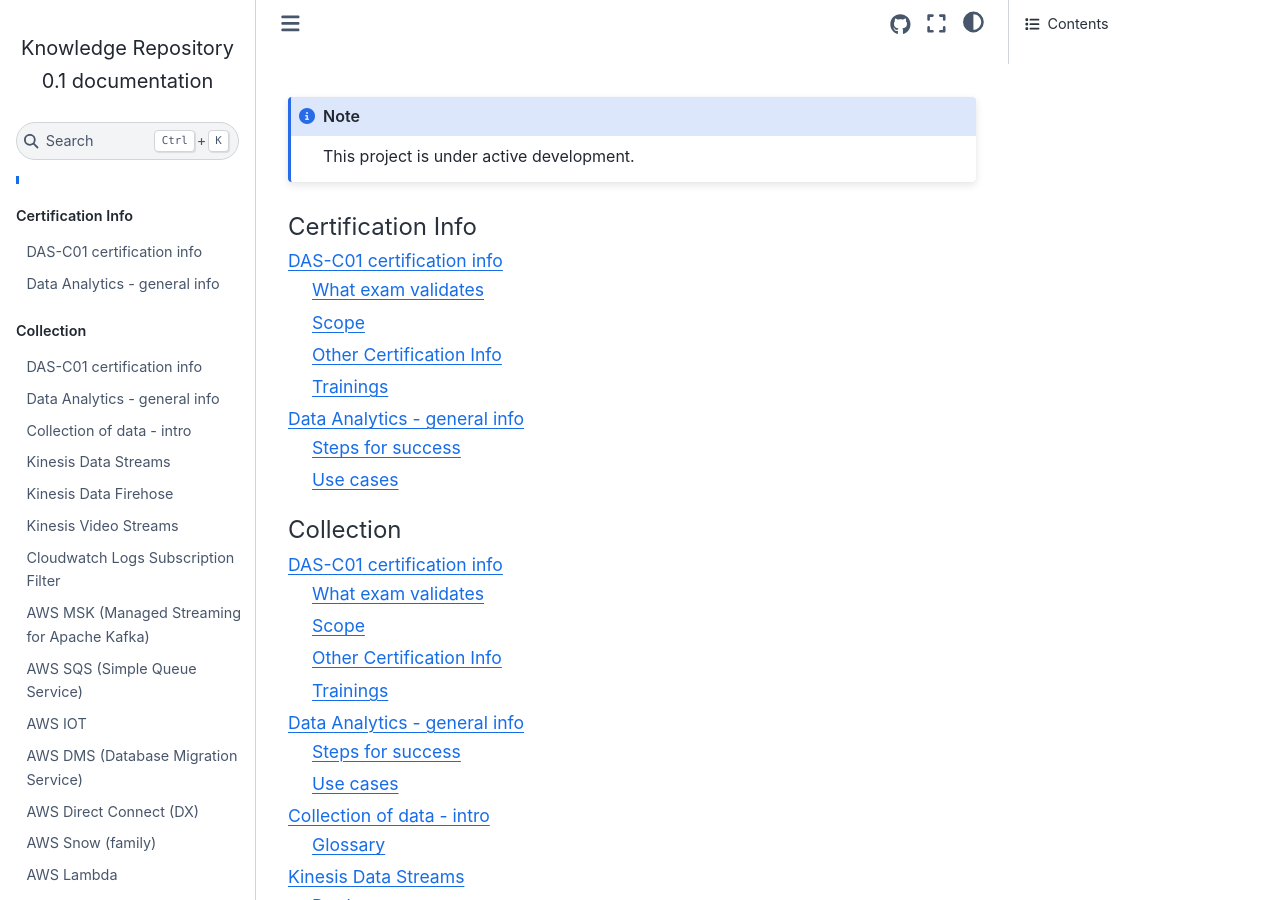
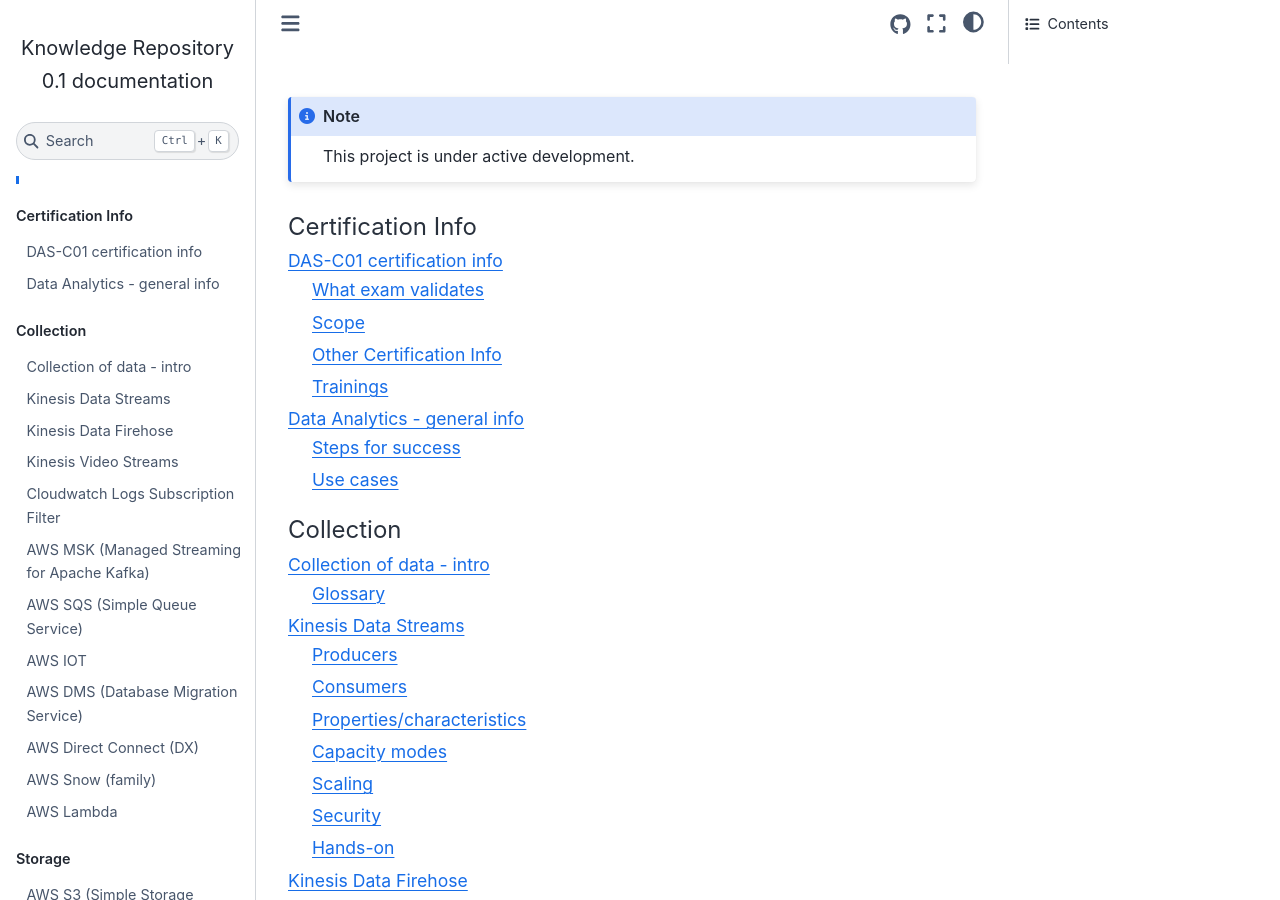
Before and after one commit to michalgromiec/knowledge-repository, a Sphinx documentation site: the page built from docs/source/index.rst, in a window 1280 px wide and 900 px high. Built offline with Sphinx 7.4.7 and the Sphinx Book theme 1.1.4, drawn with Linux system fonts in a browser that asks for light colours; some of the changed text lies outside the part shown.

Commit message:
FEAT: redaction just before the exam

```diff
--- a/docs/source/index.rst
+++ b/docs/source/index.rst
@@ -15,7 +15,6 @@
    :maxdepth: 2
    :glob:
 
-   aws_certified_data_analytics_specialty/notes/00 Certification/*
    aws_certified_data_analytics_specialty/notes/01 Collection of data/*
 
 .. toctree::
```
